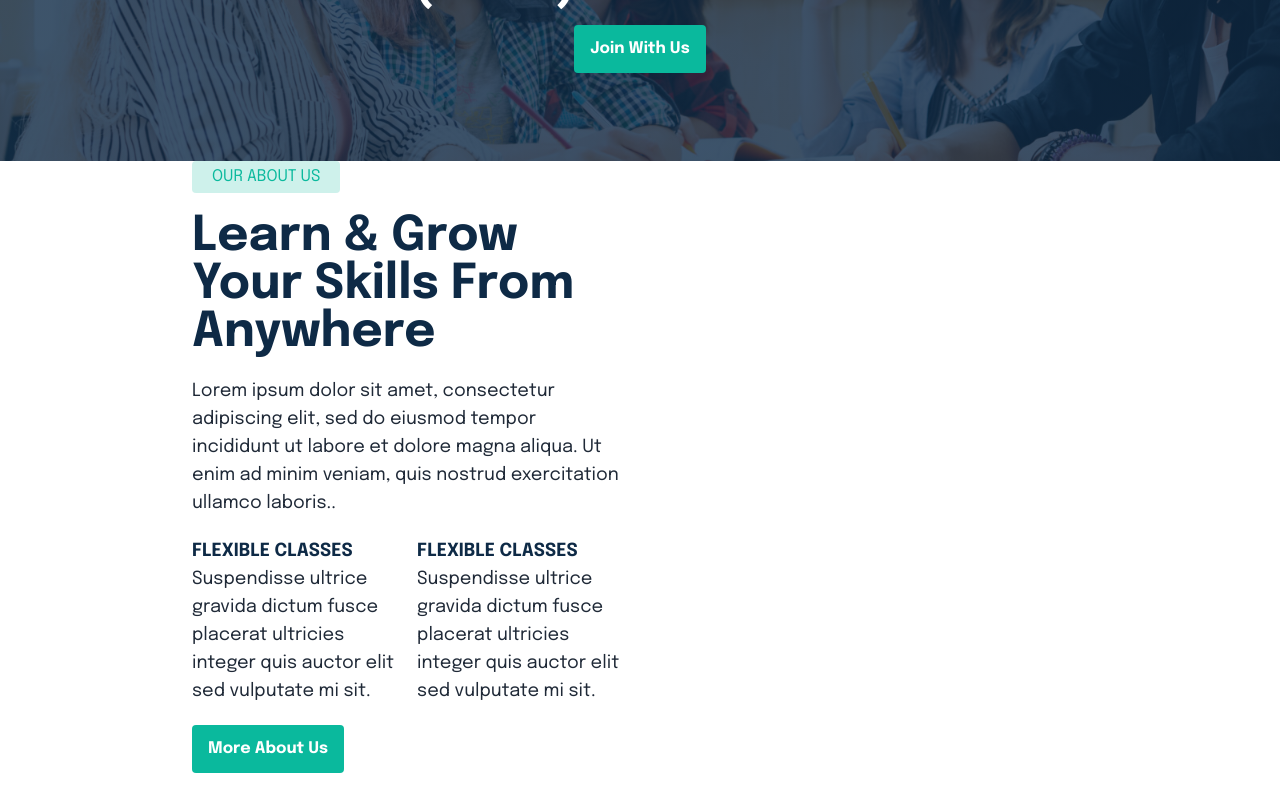
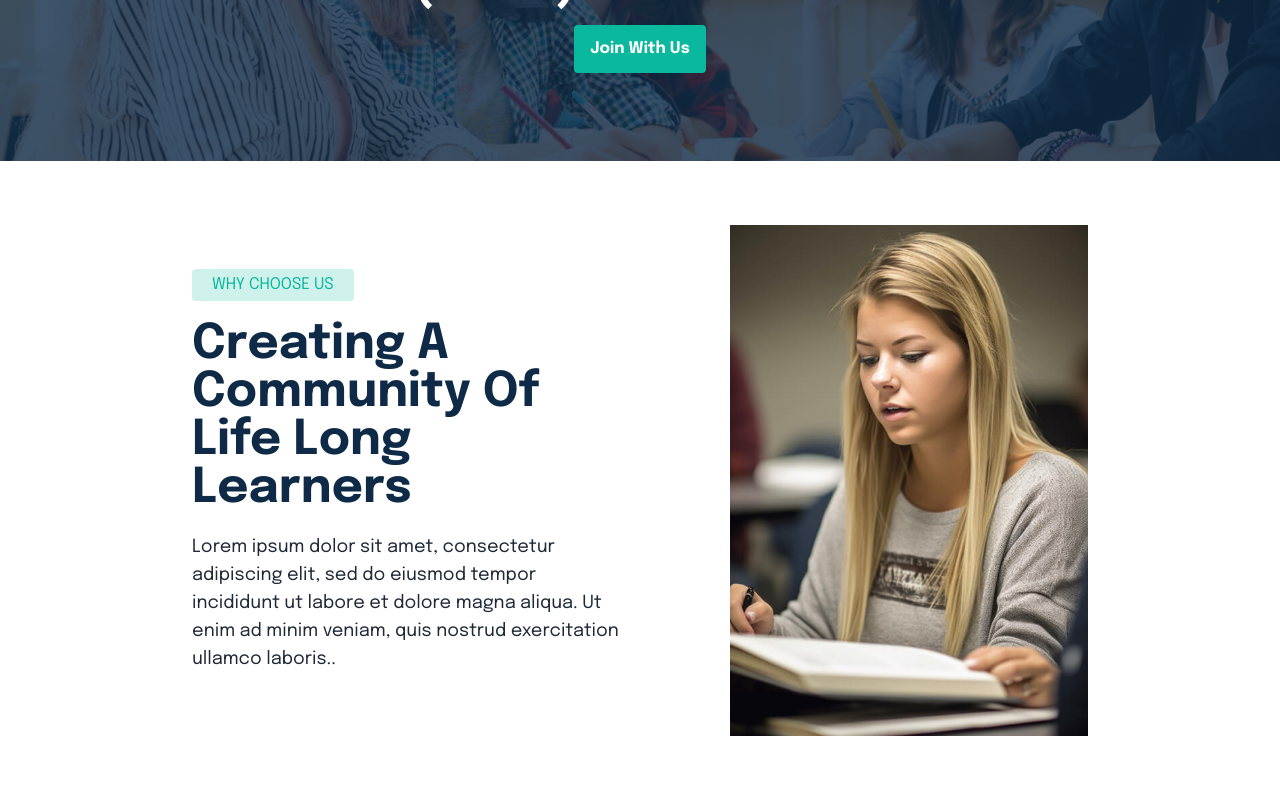
Before and after one commit to only1tarunno/schoolManagement-client, a React (Vite) app: page / in a window 1280 px wide. Shown: the part 3712-4512 px from the top of the page. Before the commit the page ends 4485 px from the top, so only its background shows below. Built offline with nearby package versions, Linux system fonts and the light colour scheme.

Commit message:
add img in why us section

```diff
--- a/src/pages/home/WhyUs.jsx
+++ b/src/pages/home/WhyUs.jsx
@@ -1,47 +1,28 @@
 import Container from "../../components/shared/Container";
+import img1 from "../../assets/choose.jpg";
 
 const WhyUs = () => {
   return (
-    <div>
+    <div className="py-10 lg:py-16">
       <Container>
-        <div>
+        <div className="flex flex-col md:flex-row justify-between items-center">
           <div className="w-full md:w-[48%] space-y-5 text-center md:text-start">
             <span className="text-[#0ab99d] bg-[#0ab99c33] uppercase px-5 py-1 rounded  inline-block">
-              OUR ABOUT US
+              WHY CHOOSE US
             </span>
             <h2 className="text-[#0e2a46] font-bold text-3xl lg:text-5xl w-full md:max-w-2xl">
-              Learn & Grow Your Skills From Anywhere
+              Creating A Community Of Life Long Learners
             </h2>
             <p className="text-base lg:text-lg">
               Lorem ipsum dolor sit amet, consectetur adipiscing elit, sed do
               eiusmod tempor incididunt ut labore et dolore magna aliqua. Ut
               enim ad minim veniam, quis nostrud exercitation ullamco laboris..
             </p>
-            <div className="flex justify-between gap-5 flex-col lg:flex-row">
-              <div className="flex-1">
-                <h2 className="text-[#0e2a46] font-bold text-lg">
-                  FLEXIBLE CLASSES
-                </h2>
-                <p className="text-base lg:text-lg">
-                  Suspendisse ultrice gravida dictum fusce placerat ultricies
-                  integer quis auctor elit sed vulputate mi sit.
-                </p>
-              </div>
-              <div className="flex-1">
-                <h2 className="text-[#0e2a46] font-bold text-lg">
-                  FLEXIBLE CLASSES
-                </h2>
-                <p className="text-base lg:text-lg">
-                  Suspendisse ultrice gravida dictum fusce placerat ultricies
-                  integer quis auctor elit sed vulputate mi sit.
-                </p>
-              </div>
-            </div>
-            <button className="text-base font-bold shadow-none  text-white btn bg-[#0ab99d] border-none rounded hover:bg-[#52e7ce] focus:outline-none">
-              More About Us
-            </button>
+            <div></div>
           </div>
-          <div></div>
+          <div className="w-full md:w-[40%]">
+            <img src={img1} className="w-full" alt="" />
+          </div>
         </div>
       </Container>
     </div>
```
Also changed, not shown: src/assets/choose.jpg (added).
